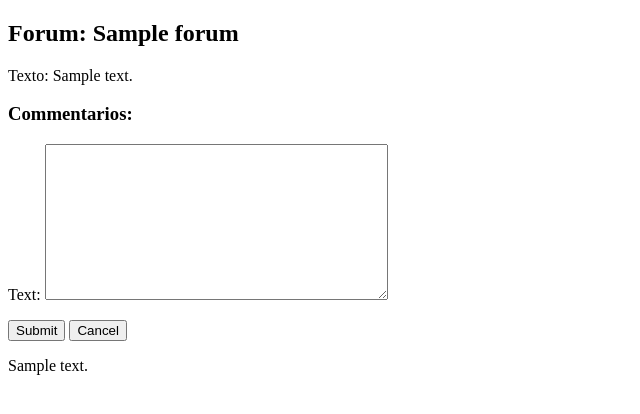
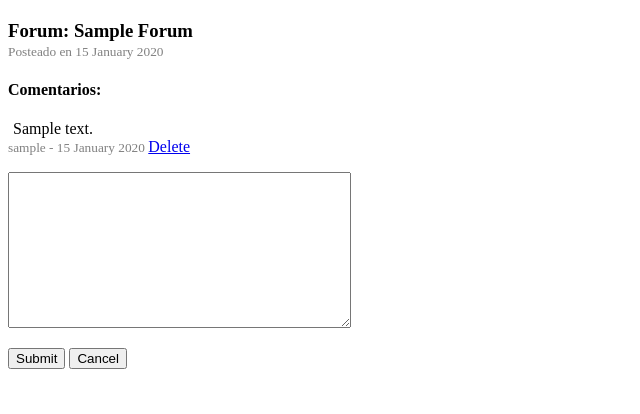
Before and after one commit to javierd23/Loan_app, a Django app: page /forum/1/ in a window 1280 px wide. Shown: the part 152-566 px from the top of the page, without its empty margins (0-640 px from the left). Run offline with Django 5.2, Linux system fonts and the light colour scheme; a user stored in the database is signed in; tables that the repository leaves empty hold one stand-in row (values such as "Sample post").

Commit message:
We add the comment delete and submit with, we added the edit buttom but it is not done yet

```diff
--- a/forum/models.py
+++ b/forum/models.py
@@ -18,7 +18,7 @@ class Forum(models.Model):
         return self.title
 
 class Comment(models.Model):
-    text = models.TextField()
+    text = models.TextField(verbose_name='')
     created_at = models.DateTimeField(auto_now_add=True)
     updated_at = models.DateTimeField(auto_now=True)
     forum = models.ForeignKey(Forum, on_delete=models.CASCADE)
@@ -26,3 +26,12 @@ class Comment(models.Model):
 
     def __str__(self):
         return self.text
+
+class Reply(models.Model):
+    text = models.TextField(verbose_name='')
+    created_at = models.DateTimeField(auto_now_add=True)
+    comment = models.ForeignKey(Comment, on_delete=models.CASCADE)
+    owner = models.ForeignKey(User, on_delete=models.CASCADE)
+
+    def __str__(self):
+        return self.text
--- a/forum/templates/forum/forum_detail.html
+++ b/forum/templates/forum/forum_detail.html
@@ -3,32 +3,42 @@
 {% block title %}Details{% endblock %}
 
 {% block content %}
-<div>
-  <h2>Forum: {{forum.title}}</h2>
-  <p>Texto: {{forum.text}}</p>
+<div style="line-heights: 1.0;">
+  <h3 style="margin: 0; padding: 0;">Forum: {{forum.title | title }}</h3>
+  <small style="margin: 0; padding: 0; color: gray;">Posteado en {{forum.updated_at|date:"j F Y"}}</small>
 </div>
 
+
+  <h4>
+    Comentarios:
+  </h4>
 <div>
-  <h3>
-    Commentarios:
-  </h3>
-  <p>
-    <form action="" method="post">
+  {% if comments %}
+    {% for comment in comments %}
+      <div style="margin-bottom: 10px;">
+        <p style="margin: 0; padding: 0; border-left: 5px solid transparent;">{{ comment.text }}</p>
+        <small style="margin: 0; padding: 0; color: gray;">
+          {{ comment.owner.username }} - {{ comment.created_at|date:"j F Y" }}
+        </small>
+        {% if comment.owner == request.user %}
+        <a href="{% url 'forum:comment_delete' comment.id %}">Delete</a>
+
+        {% endif %}
+      </div>
+    {% endfor %}
+  {% else %}
+    <p>No hay comentarios todavía.</p>
+  {% endif %}
+</div>
+
+
+
+<form action="{% url 'forum:comment_create' forum.id %}" method="post">
   {% csrf_token %}
   {{ CommentForm.as_p }}
   <input type="submit" value="Submit">
   <input onclick="window.location.href='{% url 'forum:forum_detail' forum.id %}'" type="button" value="Cancel">
 </form>
-  </p>
-  {% if comments %}
-  {% for comment in comments %}
-  <p>{{comment.text}}</p>
-  {% endfor %}
-  {% else %}
-  <p>No hay Comentarios</p>
-  {% endif %}
-</div>
-
 
 
 {% endblock %}
--- a/forum/templates/forum/forum_list.html
+++ b/forum/templates/forum/forum_list.html
@@ -9,8 +9,8 @@
   <li>
     <a href="{% url 'forum:forum_detail' forum.id %}">{{ forum.title }}</a>
     {% if forum.owner == request.user %}
-    <a href="{% url 'forum:forum_update' forum.id %}">Editar</a> |
-    <a href="{% url 'forum:forum_delete' forum.id %}">Eliminar</a>
+    <a href="{% url 'forum:forum_update' forum.id %}">E</i></a> |
+    <a href="{% url 'forum:forum_delete' forum.id %}">D</a>
 
     {% endif %}
   </li>
--- a/forum/urls.py
+++ b/forum/urls.py
@@ -10,4 +10,8 @@ urlpatterns = [
     path("forum/<int:pk>/update/", views.ForumUpdateView.as_view(), name="forum_update"),
     path("forum/<int:pk>/delete/", views.ForumDeleteView.as_view(), name="forum_delete"),
 
+    #comments urls...
+    path("forum/<int:pk>/comment/", views.CommentCreateView.as_view(), name="comment_create"),
+    path("forum/<int:pk>/comment/delete", views.CommentDeleteView.as_view(), name="comment_delete"),
+
 ]
--- a/forum/views.py
+++ b/forum/views.py
@@ -1,24 +1,31 @@
-from django.shortcuts import render
+from django.contrib.auth.mixins import LoginRequiredMixin
+from django.shortcuts import render, get_object_or_404, redirect
+from django.views import View
+
 from .forms import CommentForm
-from django.urls import reverse_lazy
+from django.urls import reverse_lazy, reverse
 from django.views.generic import CreateView, DetailView, UpdateView, DeleteView
 from .models import Forum, Comment
 from .owner import OwnerListView, OwnerCreateView, OwnerUpdateView, OwnerDeleteView, OwnerDetailView
 
 
+
+#Check owner.py to check the inherent from the generic view, with the modifications.
+#List all the forums
 class ForumListView(OwnerListView):
     model = Forum
-
 
 
 class ForumDetailView(OwnerDetailView):
     model = Forum
     template_name = "forum/forum_detail.html"
 
+    #adding the extra data, form of the comments and the comments itself
     def get_context_data(self, **kwargs):
         context = super().get_context_data(**kwargs)
         context["CommentForm"] = CommentForm()
         context["comments"] = Comment.objects.filter(forum=self.object)
+
         return context
 
 
@@ -35,3 +42,54 @@ class ForumUpdateView(OwnerUpdateView):
 class ForumDeleteView(OwnerDeleteView):
     model = Forum
     success_url = reverse_lazy('forum:all')
+
+
+#Here we add the comment post
+
+class CommentCreateView(LoginRequiredMixin, View):
+    def post(self, request, pk):
+
+        # We need to get the forum id, since we need to redict to the same page with the right forum...
+        fq = get_object_or_404(Forum, pk=pk)
+
+        form = CommentForm(request.POST) #wrap the post in the form
+        if form.is_valid():
+            comment = form.save(commit=False)
+            comment.owner = request.user
+            comment.forum = fq #here we get the forum_id for the comments to be fletch to the for forum id.
+            comment.save()
+
+            #We redirect to the detail forum and take the ride forum id, so it does the fletch
+            return redirect(reverse("forum:forum_detail", args=[pk]))
+
+        #If the form is not valid, we are taking the context and the form back.
+        comments = Comment.objects.filter(forum=fq.id).order_by('-updated_at')
+        context = {"form": form, "comments": comments, "pk": fq }
+
+        return render(request, "forum/forum_detail.html", context)
+
+
+class CommentDeleteView(OwnerDeleteView):
+    model = Comment
+    template_name = "forum/comment_delete.html"
+
+    #We need to take aditional data to the template, since we're redirecting to detail with the cancel buttom. so we need to add the pk
+    def get_context_data(self, **kwargs):
+        context = super().get_context_data(**kwargs)
+        context["forum"] = Forum.objects.get(pk=self.object.forum_id)
+        return context
+
+    def get_success_url(self):
+        #We need to invoke this func since with need to redirect to a url with a pk as detailview requires it.
+        return reverse_lazy('forum:forum_detail', args=[self.object.forum_id])
+
+
+
+class CommentUpdateView(OwnerUpdateView):
+    model = Comment
+    fields = ['title', 'text']
+    template_name = "forum/comment_update.html"
+
+    def get_success_url(self):
+        # we need to get the pk as well
+        return reverse_lazy('forum:forum_detail', args=[self.object.forum_id])
```
Also changed, not shown: forum/templates/forum/comment_delete.html (added, +19 -0 lines).
